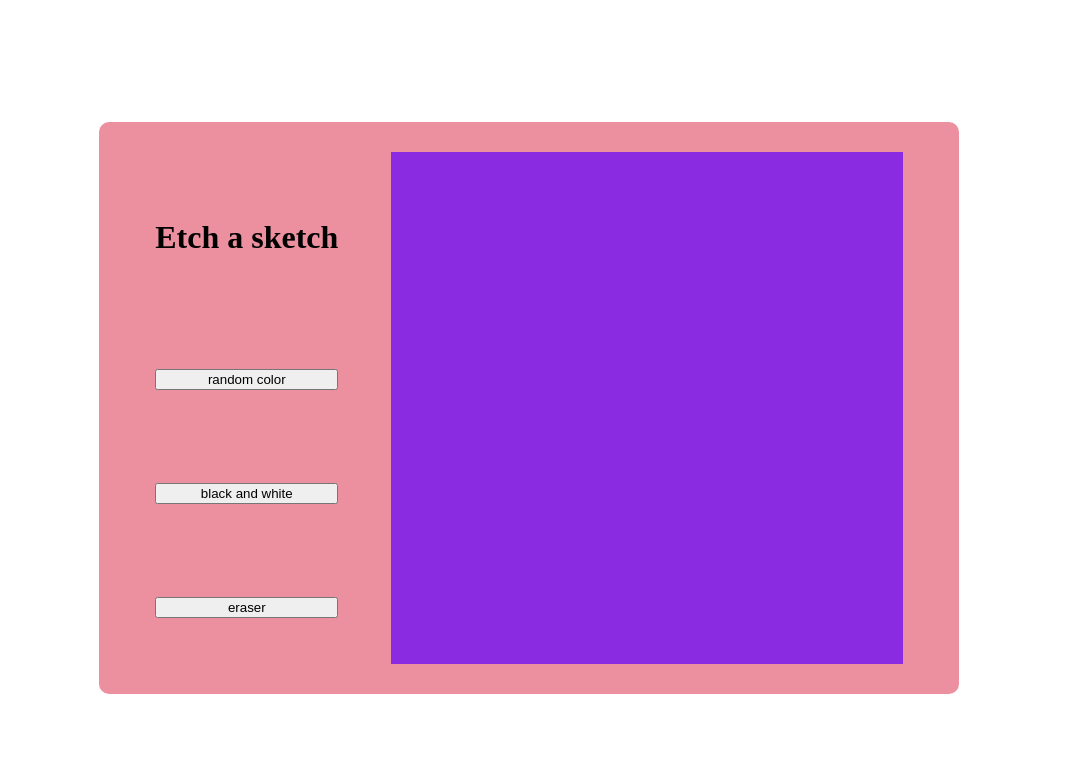
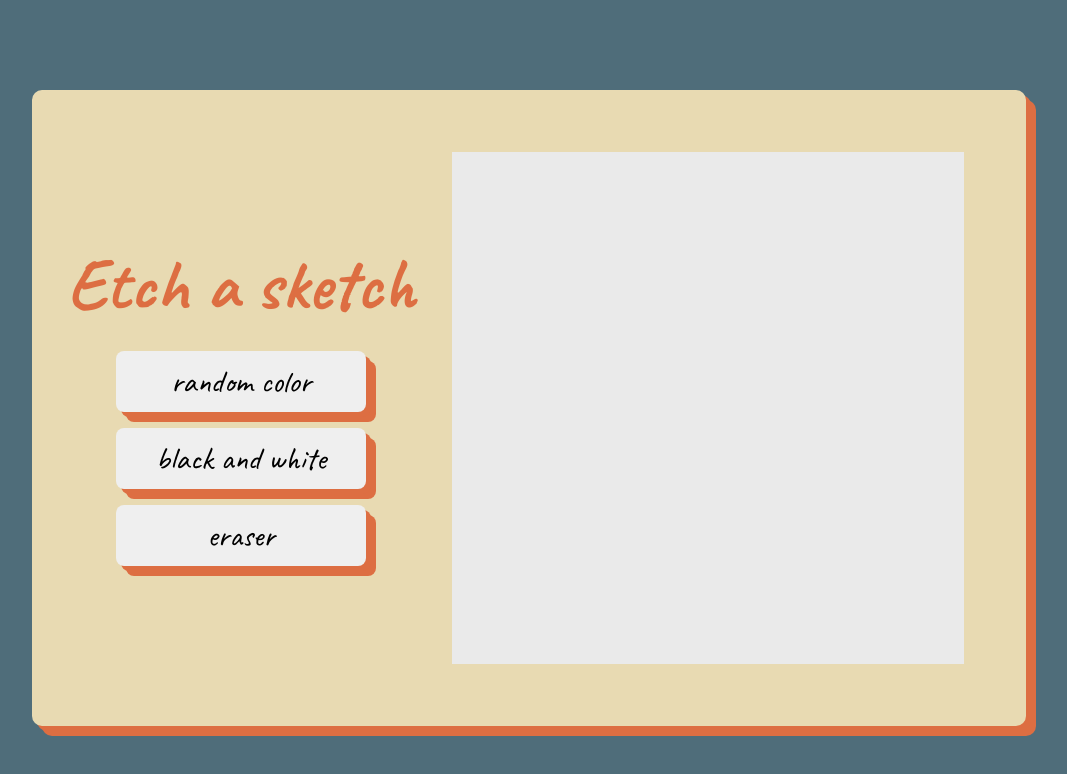
Before and after one commit to Michaela565/etch-a-sketch, a plain HTML site: page index.html in a window 1280 px wide. Shown: the whole page, without its empty margins (111-1178 px from the left). Drawn offline with Linux system fonts and the light colour scheme.

Commit message:
make the UI more final, add event listeners

```diff
--- a/css/style.css
+++ b/css/style.css
@@ -1,23 +1,46 @@
+@import url('https://fonts.googleapis.com/css2?family=Caveat:wght@400;500;600;700&display=swap');
+
 :root{
     --grid-cols: 1;
     --grid-rows: 1;
 }
 
 body{
+    font-family: 'Caveat';
     display: flex;
     justify-content: center;
     align-items: center;
     height: 100vh;
+    background-color: #4F6D7A;
+    text-align: center;
+}
+
+h1{
+    font-size: 72px;
+    color: #DD6E42;
+    margin: 5px;
+}
+
+button{
+    border: none;
+    padding: 10px 2px;
+    border-radius: 8px;
+    font-family: 'Caveat';
+    font-size: 32px;
+    flex-wrap: wrap;
+    min-width: 250px;
+    box-shadow: #DD6E42 5px 5px, #DD6E42 10px 10px;
 }
 
 .main-holder{
-    width: 100vh;
     padding: 20px;
-    border: solid, rgb(236, 144, 159), 10px;
+    border: solid, #E8DAB2, 10px;
     border-radius: 10px;
-    background-color: rgb(236, 144, 159);
+    background-color: #E8DAB2;
     display: flex;
     justify-content: space-around;
+    align-items: center;
+    box-shadow: #DD6E42 5px 5px, #DD6E42 10px 10px;
 }
 
 .input-UI{
@@ -37,18 +60,21 @@ body{
 .button-holder{
     flex: 2;
     display: flex;
+    gap: 16px;
+    margin: 16px;
     flex-direction: column;
     justify-content: space-around;
+    align-items: center;
 }
 
 .grid-container{
     padding: 0;
-    margin: 0;
+    margin: 32px;
     display: grid;
-    grid-template-rows: repeat(var(--grid-rows), 32px);
-    grid-template-columns: repeat(var(--grid-cols), 32px);
+    grid-template-rows: repeat(var(--grid-rows), 16px);
+    grid-template-columns: repeat(var(--grid-cols), 16px);
 }
 
 .grid-cell {
-    background-color: blueviolet;
+    background-color: #EAEAEA;
 }
--- a/js/script.js
+++ b/js/script.js
@@ -12,4 +12,17 @@ function makeGrid(rows, cols) {
     }
 }
 
-makeGrid(16,16);
+function addEventListeners(){
+    const divs = document.querySelectorAll('.grid-cell');
+    divs.forEach((div) => {
+        // and for each one we add a 'click' listener
+        div.addEventListener('click', () => {
+
+            div.style.cssText = "background-color:black;";
+        });
+      });
+}
+
+
+makeGrid(32,32);
+addEventListeners();
```
Also changed, not shown: index.html (+1 -0 lines).
